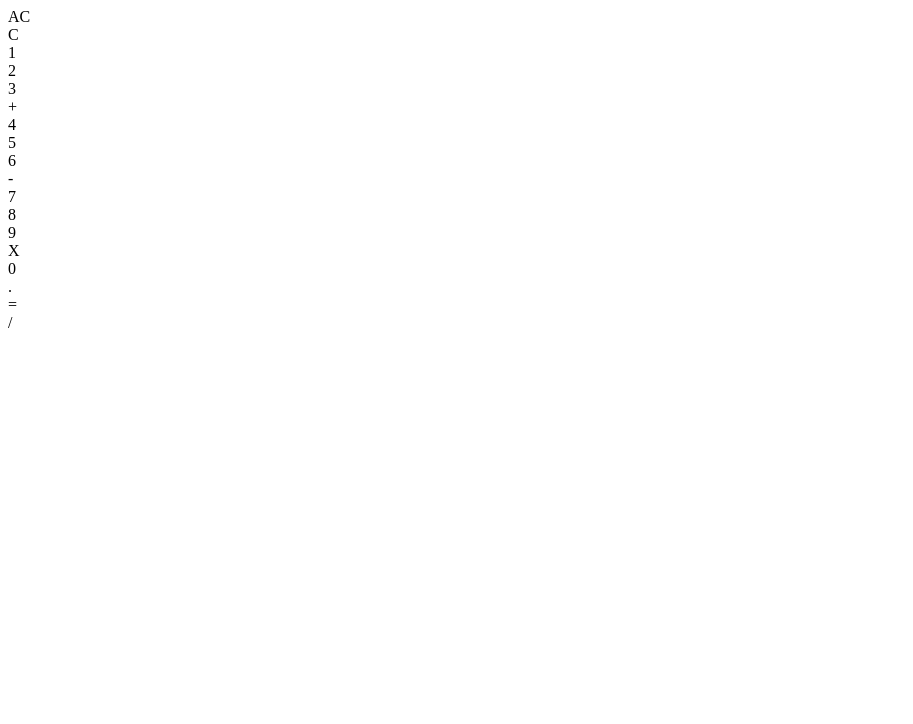
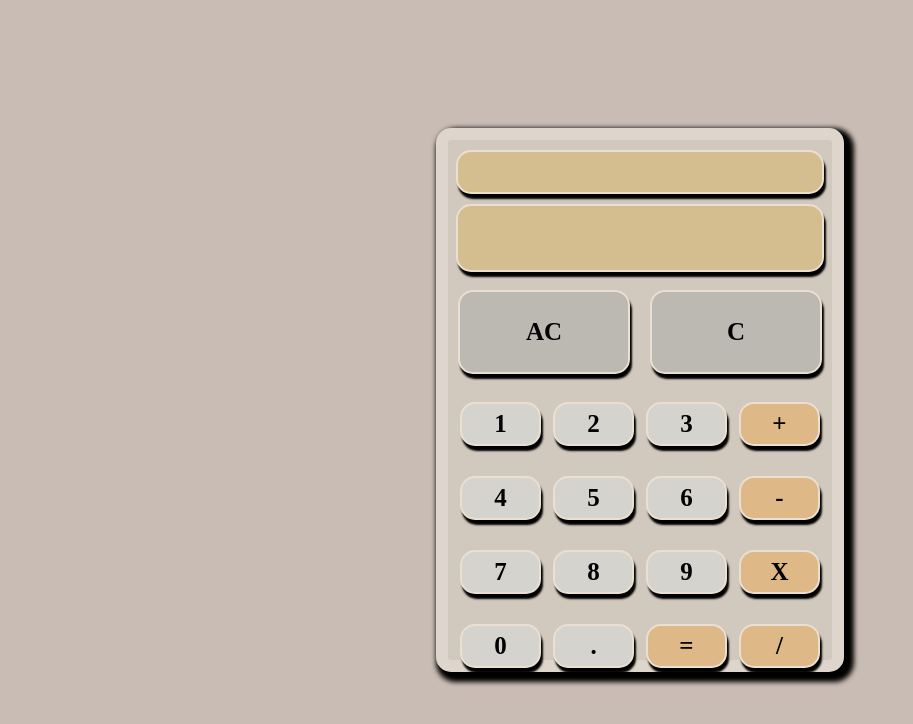
Before and after one commit to J-Rahhal/calculator_design, a plain HTML site: page index.html in a window 1280 px wide. Shown: the whole page, without its empty margins (0-913 px from the left). Drawn offline with Linux system fonts and the light colour scheme.

Commit message:
initial commit

```diff
--- a/index.html
+++ b/index.html
@@ -1,3 +1,13 @@
+<!DOCTYPE html>
+<html lang="en">
+<head>
+    <meta charset="UTF-8">
+    <meta http-equiv="X-UA-Compatible" content="IE=edge">
+    <meta name="viewport" content="width=device-width, initial-scale=1.0">
+    <link rel="stylesheet" href="styles.css">
+    <title>Calculator</title>
+</head>
+<body>
     <div class="main-body">
         <div class="calc-body">
           <div class="banner"></div>
@@ -35,3 +45,6 @@
         </div>
 
       </div>
+
+</body>
+</html>
--- /dev/null
+++ b/styles.css
@@ -0,0 +1,94 @@
+body{
+    padding:0;
+    margin:0;
+    box-sizing: border-box;
+  }
+  .main-body{
+    background-color: #C9BCB4;
+    height: 100vh;
+    width:100%;
+    display:flex;
+    justify-content:center;
+    align-items:center
+  }
+
+  .calc-body {
+    height: 65vh;
+    width: 30%;
+    background-color:#D1C8BE;
+    border-radius: 15px;
+    border: 12px solid #DED6CC;
+    box-shadow: 5px 5px 5px 5px;
+  }
+  .banner,.answer-field {
+    height: 5vh;
+    width:95%;
+    background-color: #D4BD8E;
+    margin:10px auto;
+    border-radius:15px;
+    border: 2px solid #EADFD1;
+    box-shadow: 2px 5px 2px;
+  }
+
+  .answer-field{
+    height: 8vh;
+  }
+
+  .clear-buttons {
+    display: flex;
+    justify-content:center;
+    align-items:center;
+    width:100%;
+    height: 10vh;
+    margin-top: 20px;
+  }
+
+  .btn-1, .btn-2{
+    height: 100%;
+    width: 50%;
+    background-color: #BCB8B2;
+    display:flex;
+    justify-content:center;
+    align-items:center;
+    margin: 10px;
+    border-radius: 15px;
+    box-shadow: 2px 5px 2px;
+    border: 2px solid #EADFD1;
+  }
+  .clear-buttons span {
+    font-weight: bold;
+    font-size: 25px;
+
+  }
+
+  .buttons {
+    height: 38vh;
+    width:100%;
+  /*   background-color: brown; */
+  }
+
+  .first-row, .second-row, .third-row, .last-row {
+    display: flex;
+    justify-content: space-evenly;
+    margin-top: 30px;
+  }
+
+  .c {
+    height: 5vh;
+    width:20%;
+    background-color: #D5D3CD;
+    display:flex;
+    justify-content:center;
+    align-items: center;
+    border-radius: 15px;
+    font-size: 25px;
+    font-weight: bold;
+    box-shadow: 2px 5px 2px;
+    border: 2px solid #EADFD1
+  }
+
+  .buttons .d {
+    background-color: #DEB887;
+    font-size: 25px;
+    font-weight: bold;
+  }
```
Lines whose indentation alone changed are shown as unchanged.
